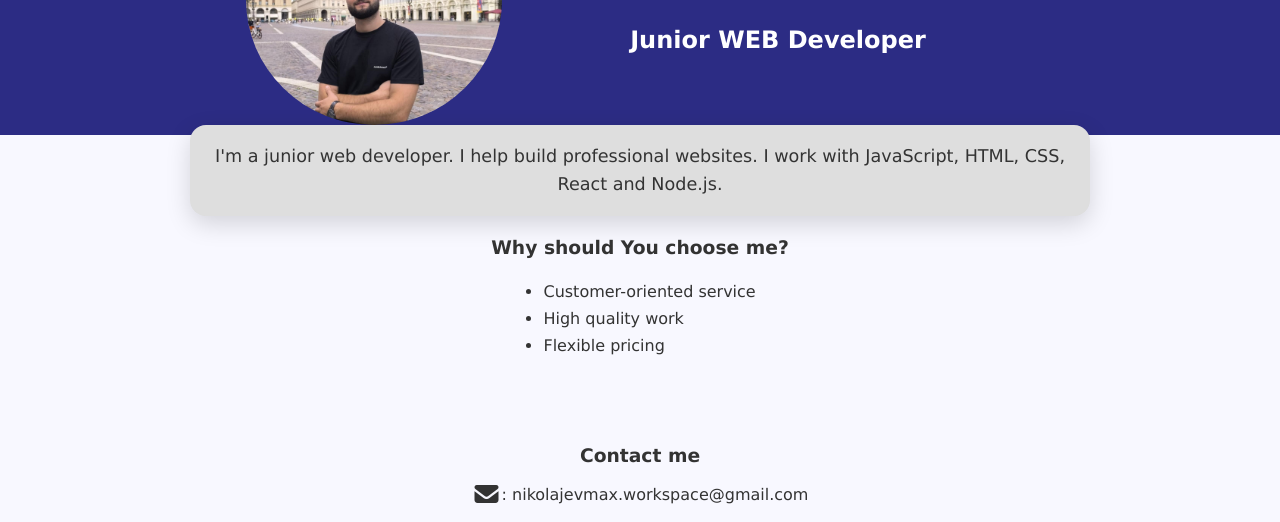
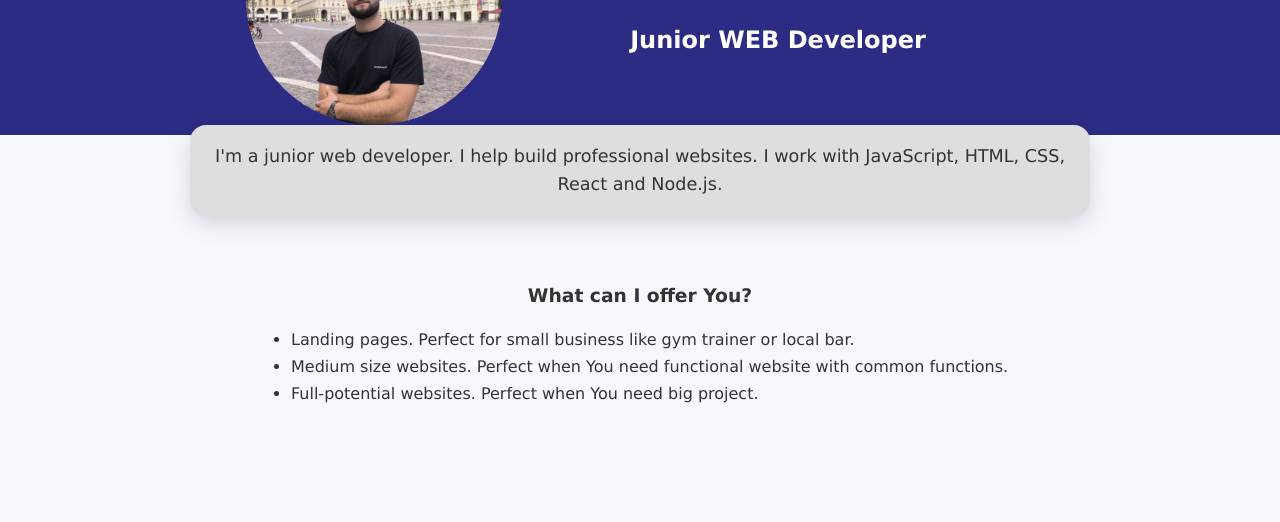
Before and after one commit to madmaxlt97/mylandingpage, a plain HTML site: page index.html in a window 1280 px wide. Shown: the part 136-658 px from the top of the page. Drawn offline with Linux system fonts and the light colour scheme.

Commit message:
added services

```diff
--- a/index.html
+++ b/index.html
@@ -29,6 +29,20 @@
           I'm a junior web developer. I help build professional websites. I work
           with JavaScript, HTML, CSS, React and Node.js.
         </p>
+      </div>
+      <div class="service">
+        <h3>What can I offer You?</h3>
+        <ul>
+          <li>
+            Landing pages. Perfect for small business like gym trainer or local
+            bar.
+          </li>
+          <li>
+            Medium size websites. Perfect when You need functional website with
+            common functions.
+          </li>
+          <li>Full-potential websites. Perfect when You need big project.</li>
+        </ul>
       </div>
       <div class="benefits">
         <h3>Why should You choose me?</h3>
--- a/styles.css
+++ b/styles.css
@@ -66,12 +66,20 @@ html {
   position: relative;
   z-index: 1;
 }
+
+.service {
+  padding: 5rem;
+}
 .benefits {
-  padding: 2rem 1rem;
+  padding: 1rem 1rem;
 }
+
+.service h3,
 .benefits h3 {
   margin-bottom: 1rem;
 }
+
+.service ul,
 .benefits ul {
   list-style: disc;
   display: inline-block;
@@ -79,6 +87,7 @@ html {
   margin: 0 auto;
   padding-left: 1.2rem;
 }
+.service li,
 .benefits li {
   margin: 0.5rem 0;
 }
```
